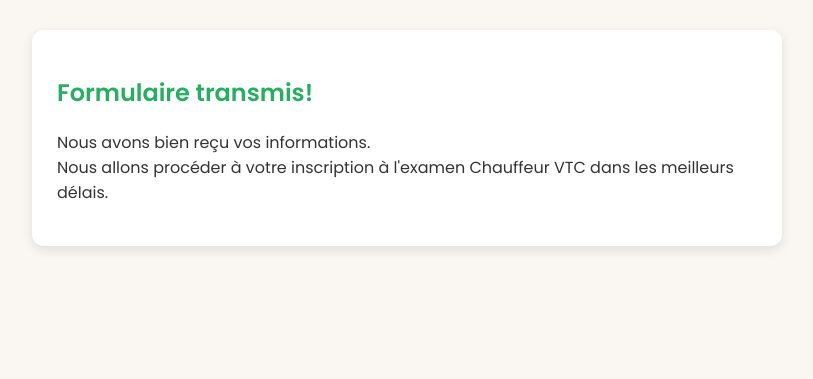
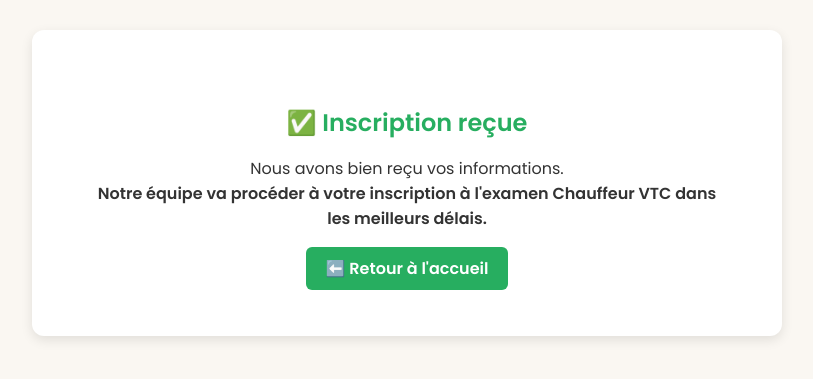
Before and after one commit to integraleacademy/vtc, a Flask app: template templates/merci.html in a window 1280 px wide. Shown: the part 130-509 px from the top of the page, without its empty margins (233-1046 px from the left). Run offline with Flask 3, Linux system fonts and the light colour scheme; the template is opened without the code that fills it, so the values that code supplies are empty; parts of the project's set-up code (start-up, migrations or seed data) failed here and were passed over.

Commit message:
Update merci.html

```diff
--- a/templates/merci.html
+++ b/templates/merci.html
@@ -1,7 +1,15 @@
 {% extends "base.html" %}
 {% block title %}Merci{% endblock %}
 {% block content %}
-    <h2>Formulaire transmis!</h2>
-    <p>Nous avons bien reçu vos informations.<br>
-    Nous allons procéder à votre inscription à l'examen Chauffeur VTC dans les meilleurs délais.</p>
+    <div style="text-align:center; padding:30px;">
+        <h2 style="color:#27ae60; margin-bottom:15px;">✅ Inscription reçue</h2>
+        <p style="font-size:16px; margin-bottom:25px;">
+            Nous avons bien reçu vos informations.<br>
+            <strong>Notre équipe va procéder à votre inscription à l'examen Chauffeur VTC dans les meilleurs délais.</strong>
+        </p>
+        <a href="{{ url_for('index') }}"
+           style="background:#27ae60; color:white; padding:10px 20px; border-radius:6px; text-decoration:none; font-weight:600;">
+            ⬅️ Retour à l'accueil
+        </a>
+    </div>
 {% endblock %}
```
